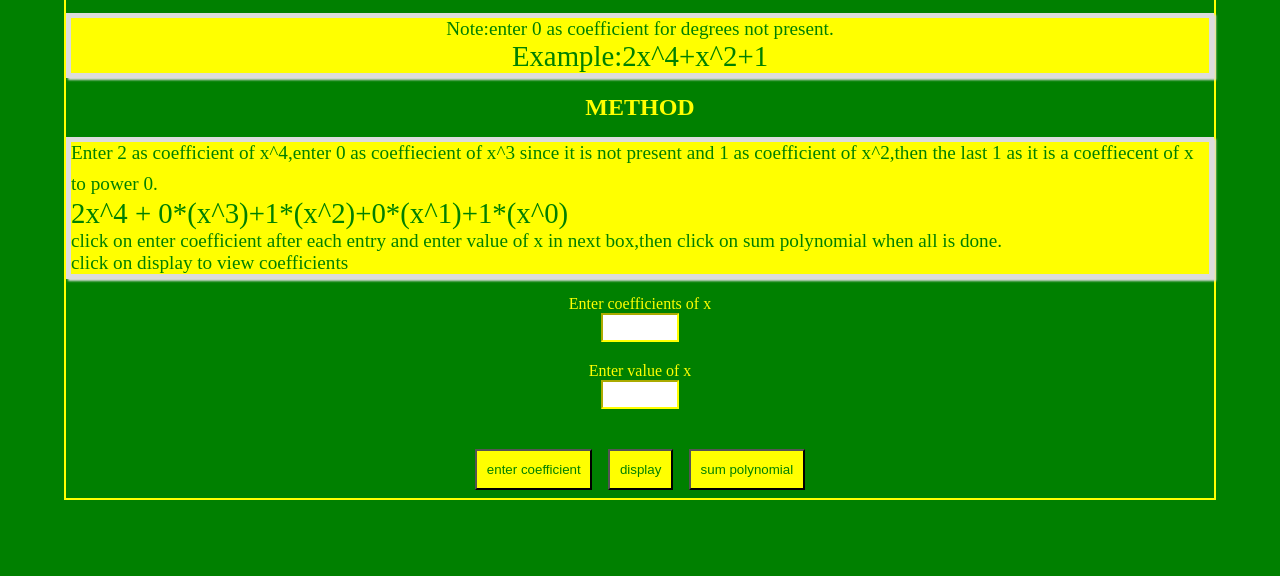
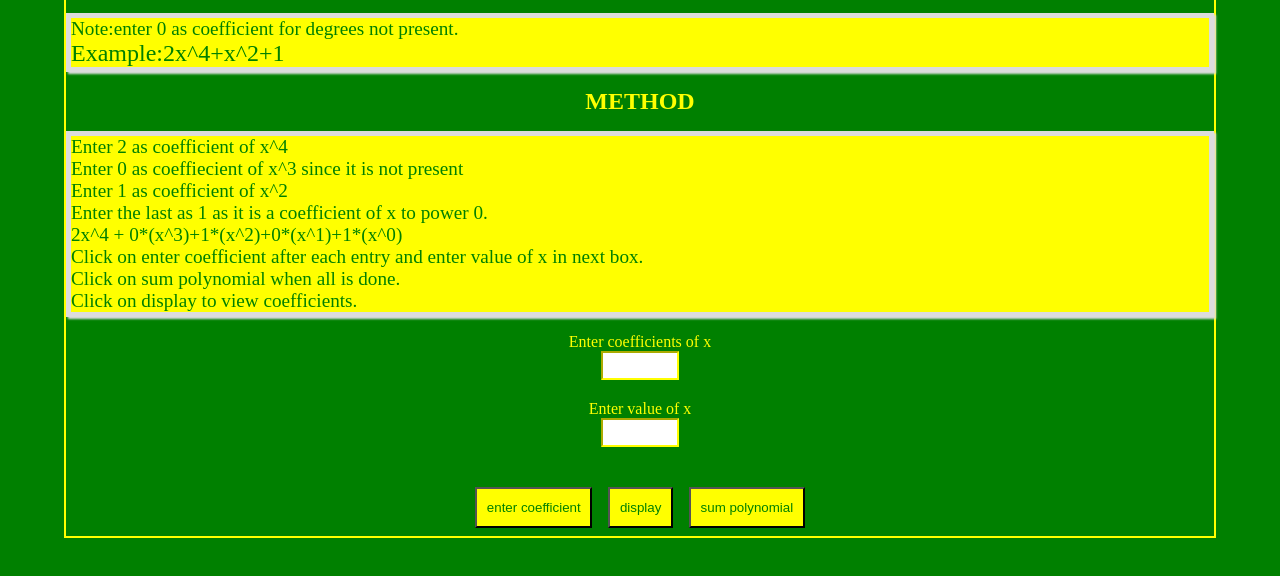
Before and after one commit to Stevepurpose/polynomial-Evaluate, a plain HTML site: page index.html in a window 1280 px wide. Shown: the part 86-662 px from the top of the page. Drawn offline with Linux system fonts and the light colour scheme.

Commit message:
changed explain class to unordered list

```diff
--- a/index.html
+++ b/index.html
@@ -7,7 +7,6 @@
     <link rel="stylesheet" href="style.css">
     <title>polynomial calculator</title>
 </head>
-
 <body>
   <div class="container">
     <header><h1 class="header_heading"> Polynomial Evaluator</h1></header>
@@ -15,9 +14,16 @@
     <h2 id="instruct">Enter co-efficients of x from largest degree to lowest degree(power of zero) in first box</h2>
     <p id="note">Note:enter 0 as coefficient for degrees not present.<br/><span>Example:2x^4+x^2+1</span></p>
         <h2 class="method">METHOD</h2>
-    <p id="explain"> Enter 2 as coefficient of x^4,enter 0 as coeffiecient of x^3 since it is not present and 1 as coefficient of x^2,then the last 1 as it is a coeffiecent of x to power 0.<span><br/>2x^4 + 0*(x^3)+1*(x^2)+0*(x^1)+1*(x^0)</span>
-      <br>click on enter coefficient after each entry and enter value of x in next box,then click on sum polynomial when all is done.
-      <br>click on display to view coefficients</p>
+    <ul class="explain">
+      <li> Enter 2 as coefficient of x^4</li>
+      <li>Enter 0 as coeffiecient of x^3 since it is not present</li>
+      <li>Enter 1 as coefficient of x^2</li>
+      <li>Enter the last as 1 as it is a coefficient of x to power 0.</li>
+      <li>2x^4 + 0*(x^3)+1*(x^2)+0*(x^1)+1*(x^0)</li>
+      <li>Click on enter coefficient after each entry and enter value of x in next box.</li>
+      <li>Click on sum polynomial when all is done.</li>
+      <li>Click on display to view coefficients.</li>
+    </ul>
     <div class="for_array">
       <label for="toPush">Enter coefficients of x </label>
       <input id="toPush" type="number">
--- a/style.css
+++ b/style.css
@@ -54,7 +54,6 @@ main{
 
 
 #note{
-    text-align: center;
     background-color:yellow;
     width: 100%;
     margin: auto;
@@ -64,15 +63,21 @@ main{
     box-shadow: 2px 2px 2px gainsboro;
 }
 
-#explain{
-
+.explain{
     background-color:yellow;
     width: 100%;
-    margin: auto;
+    list-style: none;
     color: green;
-    font-size: larger;
+    font-size: 1.2rem;
     border: 5px solid gainsboro;
     box-shadow: 2px 2px 2px gainsboro;
+    margin: auto;
+}
+
+li{
+    margin-top:auto;
+    margin-bottom: auto;
+    width: 100%;
 }
 
 #method{
@@ -135,13 +140,13 @@ button:hover{
     color: yellow;
 }
 
-#explain:hover{
+.explain:hover{
     background-color: purple;
     color: yellow;
 }
 
 span{
-    font-size:1.8rem;
+    font-size: 1.5rem;
 }
 
 
@@ -205,6 +210,11 @@ span{
 }
 
 
+@media screen and (max-width:402px) {
+button{
+    height:2.8rem;
+}
+}
 @media screen and (max-width:331px) {
 button{
     color:green;
```
